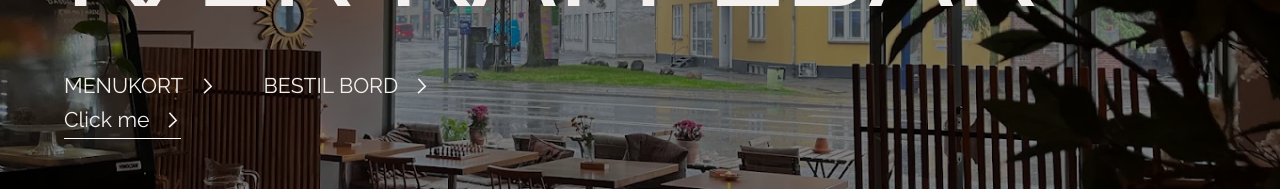
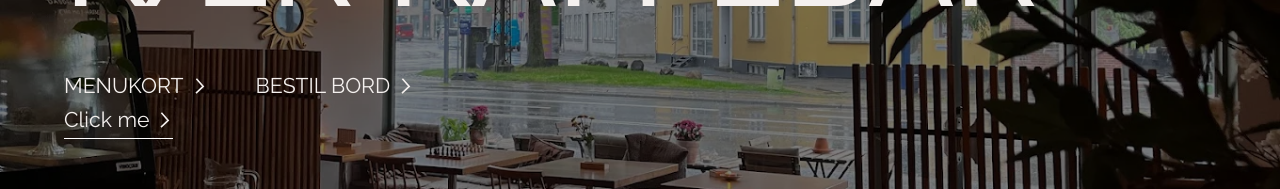
Before and after one commit to julievictoria98/k-r-kaffebar, a Nuxt app in the folder nuxt-app/: page / in a window 1280 px wide. Shown: the part 452-641 px from the top of the page. Built offline with nearby package versions, Linux system fonts and the light colour scheme.

Commit message:
changed gap

```diff
--- a/nuxt-app/components/ui/PrimaryButton.vue
+++ b/nuxt-app/components/ui/PrimaryButton.vue
@@ -1,6 +1,6 @@
 <template>
   <div
-    class="group border-b border-white pb-0.5 flex gap-4 items-center w-fit cursor-pointer"
+    class="group border-b border-white pb-0.5 flex gap-2 items-center w-fit cursor-pointer"
   >
     <NuxtLink :to="href" class="primary-button">
       {{ text }}
--- a/nuxt-app/components/ui/SecondaryButton.vue
+++ b/nuxt-app/components/ui/SecondaryButton.vue
@@ -1,5 +1,5 @@
 <template>
-  <div class="group pb-0.5 flex gap-4 items-center w-fit cursor-pointer">
+  <div class="group pb-0.5 flex gap-2 items-center w-fit cursor-pointer">
     <NuxtLink :to="href" class="primary-button">
       {{ text }}
     </NuxtLink>
```
